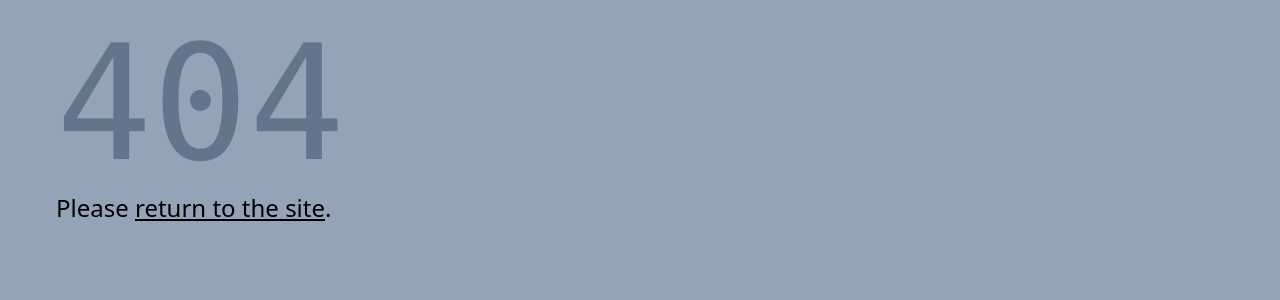
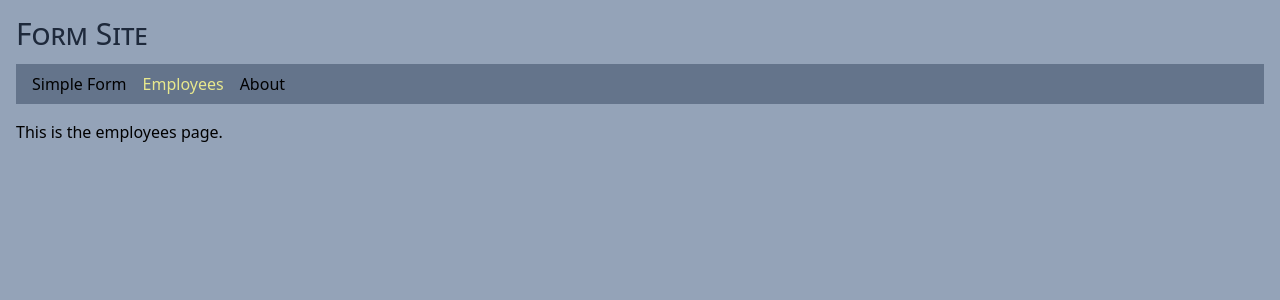
Before and after one commit to edwardtanguay/et873-vite-react-site-json-server, a React (Vite) app: page /employees in a window 1280 px wide. Before the commit this address had no page. Shown: the top 300 px of the page. Built offline with nearby package versions, Linux system fonts and the light colour scheme.

Commit message:
base employee page in

```diff
--- a/src/components/Nav.tsx
+++ b/src/components/Nav.tsx
@@ -4,7 +4,7 @@
 	return <nav>
 		<ul className="flex gap-4 bg-slate-500 px-4 py-2 content">
 			<li><NavLink to="/simple-form">Simple Form</NavLink></li>
-			<li><NavLink to="/info">Info</NavLink></li>
+			<li><NavLink to="/employees">Employees</NavLink></li>
 			<li><NavLink to="/about">About</NavLink></li>
 		</ul>
 	</nav>;
--- /dev/null
+++ b/src/pages/PageEmployees.tsx
@@ -0,0 +1,5 @@
+export const PageEmployees = () => {
+	return (
+		<p>This is the employees page.</p>
+	)
+}
--- a/src/pages/PageInfo.tsx
+++ /dev/null
@@ -1,5 +0,0 @@
-export const PageInfo = () => {
-	return (
-		<p>This is the info page.</p>
-	)
-}
```
Also changed, not shown: src/main.tsx (+4 -4 lines).
